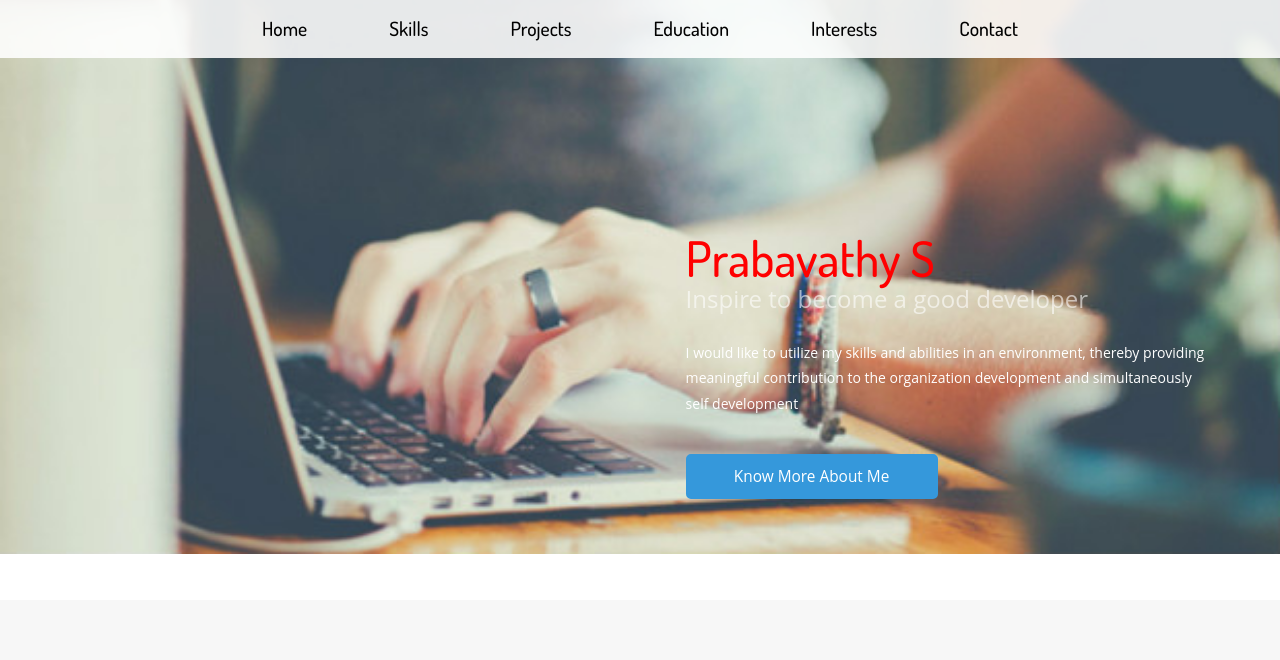
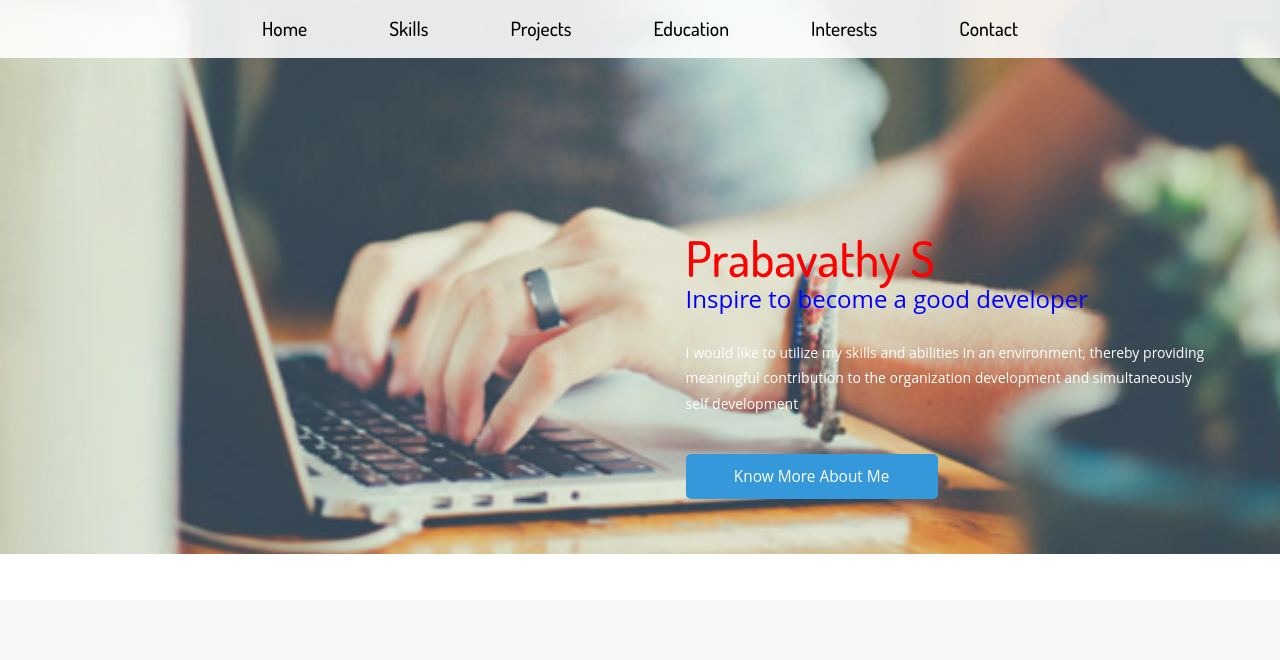
Before and after one commit to Praba16/Praba16.gitup.io, a plain HTML site: page index.html in a window 1280 px wide. Shown: the top 660 px of the page. Drawn offline with Linux system fonts and the light colour scheme; files whose address does not match are found by name.

Commit message:
Update index.html

```diff
--- a/index.html
+++ b/index.html
@@ -153,7 +153,7 @@ Smartphone Compatible web template, free webdesigns for Nokia, Samsung, LG, Sony
 		<div class="container" >
 			 <div class="banner-info" style="padding-top:50px;padding-bottom:10px">
 				 <h2 style="color:red">Prabavathy S</h2>
-				<h3 style="color:rgba(255, 255, 255, 0.59);">Inspire to become a good developer</h3>
+				<h3 style="color:blue">Inspire to become a good developer</h3>
 				 <p>I would like to utilize my skills and abilities in an environment, thereby providing meaningful
 				contribution to the organization development and simultaneously self development
 </p>
```
